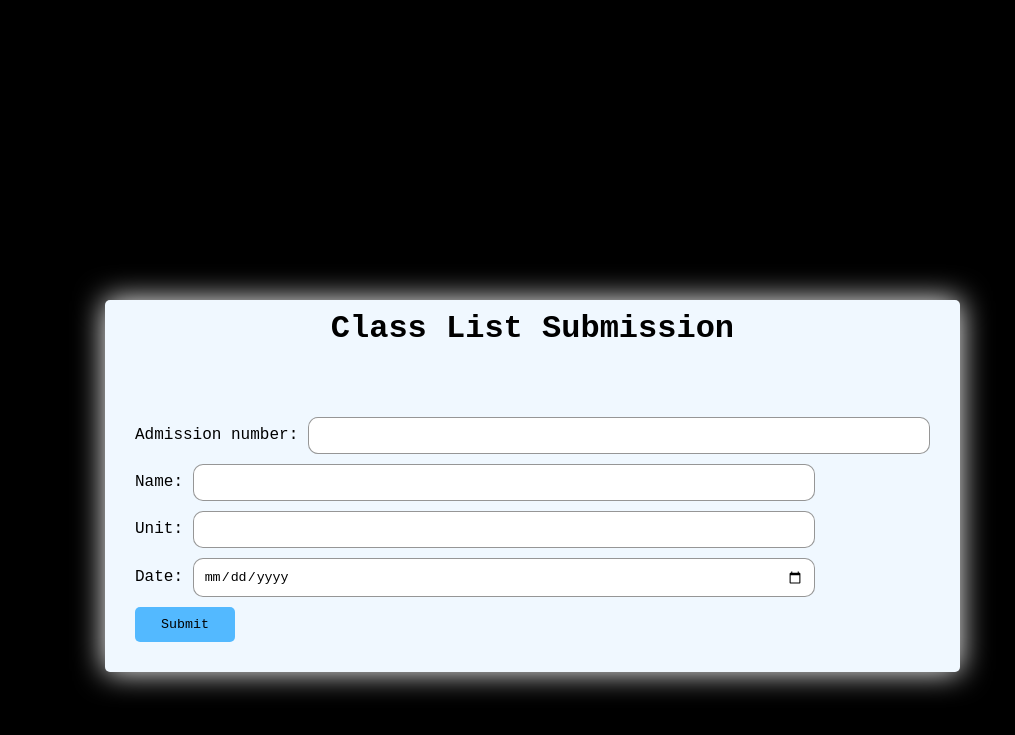
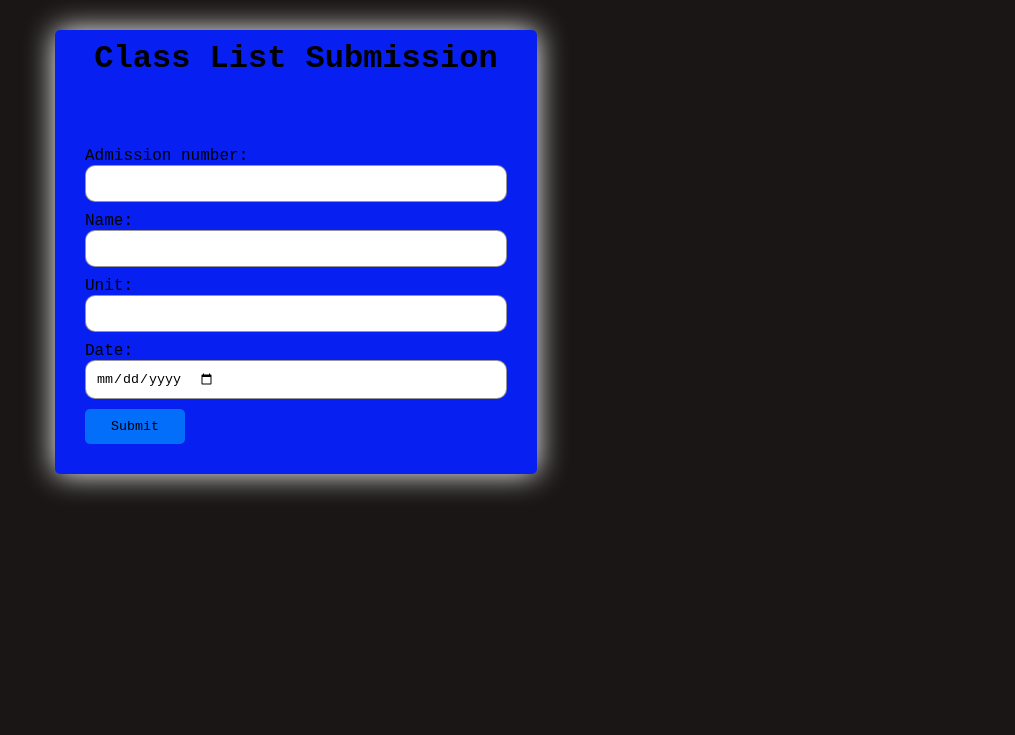
Before and after one commit to wisdomsifa/attendance, a Django app: page / in a window 1280 px wide. Shown: the top 735 px of the page, without its empty margins (195-1210 px from the left). Run offline with Django 4.2, Linux system fonts and the light colour scheme.

Commit message:
successfully updated

```diff
--- a/base/templates/base/class_list.html
+++ b/base/templates/base/class_list.html
@@ -10,7 +10,7 @@
     font-family: 'Courier New', Courier, monospace;
 }
 body{
-          background-color: black
+  background-color: rgb(26, 22, 22);
 }
 .container{
     display: flex;
@@ -19,10 +19,11 @@
     align-items: center;
     margin-top: 300px;
     max-width: fit-content;
-            margin-left: 300px;
+    margin: 30px 0 0 250px;
     box-shadow: 0px 0px 30px white;
     border-radius: 5px;
-            background-color: aliceblue;
+    background-color: rgb(7, 31, 241);
+
 }
 h1{
     padding: 10px;
@@ -34,7 +35,8 @@
     gap: 10px;
 }
 input{
-            width: 600px;
+    display: flex;
+    width: 400px;
     padding: 10px;
     border-radius: 10px;
     border: 1px solid rgba(128, 128, 128, 0.829);
@@ -49,6 +51,7 @@
 button:hover{
     background-color: rgb(0, 153, 255);
 }
+
 </style>
 </head>
 <body>
```
Lines whose indentation alone changed are shown as unchanged.
